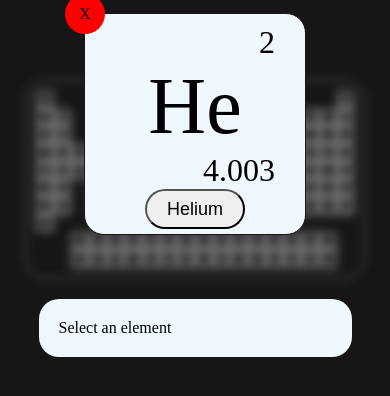
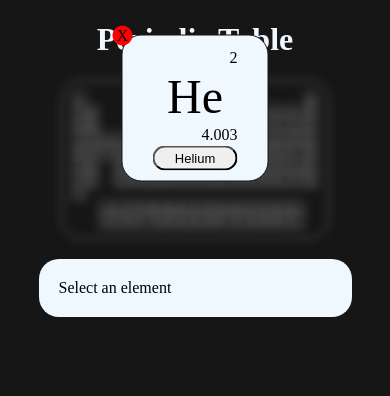
Before and after one commit to Adry08/Periodic-Table, a plain HTML site: page index.html in a window 390 px wide. Both pictures are taken after a click on the element "He". Drawn offline with Linux system fonts and the light colour scheme.

Commit message:
Add files via upload

```diff
--- a/style.css
+++ b/style.css
@@ -147,7 +147,6 @@ h1{
     position: absolute;
     top: 40%;
     left: 50%;
-    transform: translate(-50%,-50%);
     background-color: aliceblue;
     z-index: 2;
     display: none;
@@ -158,8 +157,9 @@ h1{
 }
 
 #number,#symbol,#atomic_mass{
-    display: flex;
+    display: flex ;
     align-items: center;
+    display: -webkit-flex;
 }
 
 #number,#atomic_mass{
@@ -185,7 +185,13 @@ h1{
     display: flex;
     align-items: center;
     justify-content: center;
+}
+
+.output, #remove{
     transform: translate(-50%,-50%);
+    -moz-transform: translate(-50%,-50%);
+    -o-transform: translate(-50%,-50%);
+    -webkit-transform: translate(-50%,-50%);
 }
 
 #btnName{
@@ -205,7 +211,7 @@ h1{
     padding: 20px;
     /* text-align: center; */
     word-wrap:break-word;
-    text-align: justify;
+    text-align: left;
 
 }
 
@@ -225,8 +231,30 @@ h1{
         height: 30px;
         width: 30px;
         font-size: medium;
+        border: 0.5px solid;
     }
 
+    #btnName{
+        font-size:medium;
+    }
+
+    #symbol{
+        font-size: 4rem;
+    }
+
+    #number,#atomic_mass{
+        font-size: large;
+    }
+
+    .output{
+        height: 150px;
+        width: 150px;
+    }
+
+    #remove{
+        height: 30px;
+        width: 30px;
+    }
 
 }
 @media screen and (max-width : 700px ){
@@ -235,6 +263,28 @@ h1{
         height: 3vw;
         width: 3vw;
         font-size: xx-small;
+        border: 0.25px solid;
+
+    }
+    #btnName{
+        font-size:small;
     }
 
+    #symbol{
+        font-size: 3rem;
+    }
+
+    #number,#atomic_mass{
+        font-size: medium;
+    }
+
+    .output{
+        height: 125px;
+        width: 125px;
+    }
+
+    #remove{
+        height: 20px;
+        width: 20px;
+    }
 }
```
